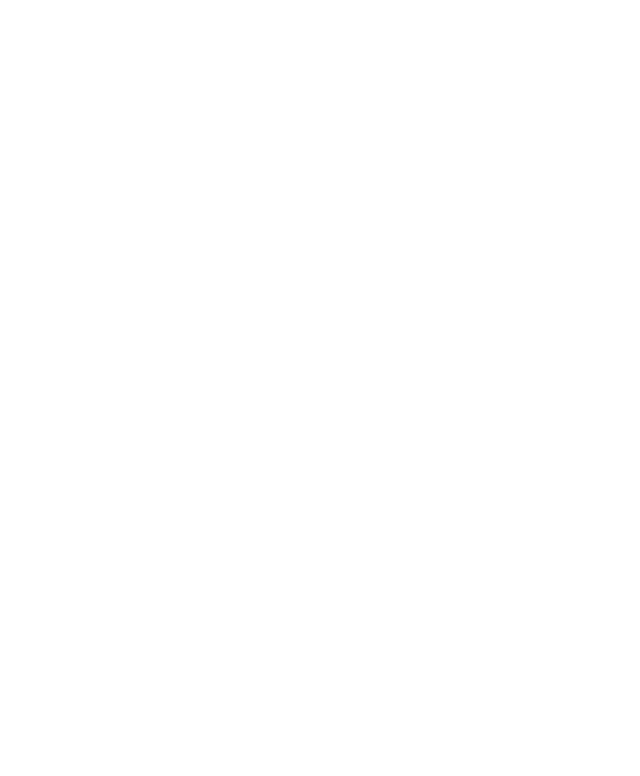
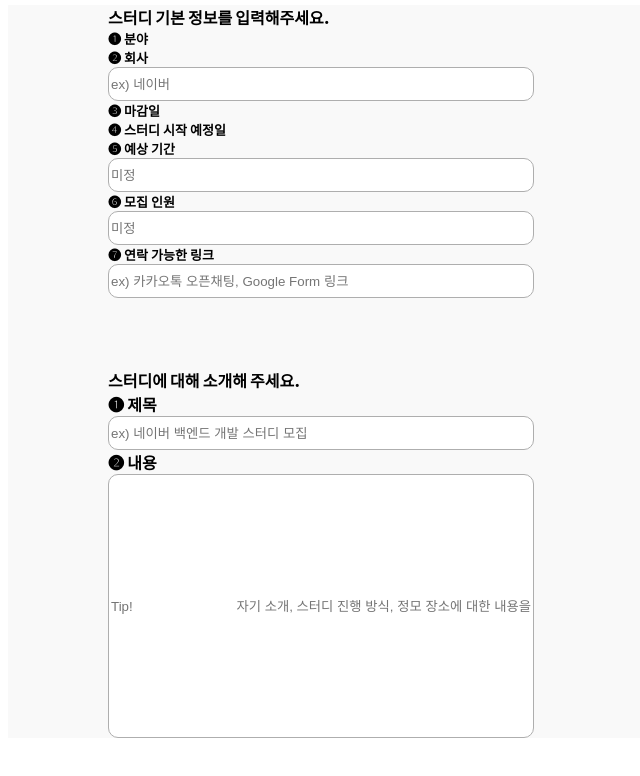
Before and after one commit to SinchonTeam1/Front, a React (Create React App) app in the folder web-client/: page /createstudy in a window 1280 px wide. Before the commit this address had no page. Shown: the top 776 px of the page, without its empty margins (312-952 px from the left). Built offline with nearby package versions, Linux system fonts and the light colour scheme.

Commit message:
[feat] CreateStudy 페이지 추가

```diff
--- a/web-client/src/App.js
+++ b/web-client/src/App.js
@@ -2,6 +2,7 @@
 import { BrowserRouter as Router, Route, Routes } from "react-router-dom";
 
 import Mypage from './pages/Mypage';
+import CreateStudy from './pages/CreateStudy';
 
 
 
@@ -12,6 +13,7 @@
     <Router>
       <Routes>
         <Route path="/mypage" element={<Mypage/>}/>
+        <Route path='/createstudy' element={<CreateStudy/>}/>
       </Routes>
       </Router>
       </>
--- /dev/null
+++ b/web-client/src/pages/CreateStudy.js
@@ -0,0 +1,141 @@
+import React, { useState } from "react";
+import Study from '../components/Study';
+import { styled } from 'styled-components';
+
+const CreateStudy=()=>{
+    const [company, setCompany] = useState("");
+    const [term,setTerm]=useState("");
+    const [people, setPeople]=useState("");
+    const [link, setLink]=useState("");
+    const [title,setTitle]=useState("");
+    const [contents,setContents]=useState("");
+
+    const handleChange = (e) => {
+        setCompany(e.target.value);
+    };
+    const handleChange2 = (e) => {
+        setTerm(e.target.value);
+    };
+    const handleChange3 = (e) => {
+        setPeople(e.target.value);
+    };
+
+
+    return(
+        <>
+        <Wrapper>
+            <ContentWrapper>
+            <Title>스터디 기본 정보를 입력해주세요.</Title>
+            <Content>
+            ❶ 분야
+            <div>❷ 회사</div>
+            <input
+                            type="text"
+                            placeholder="ex) 네이버"
+                            value={company}
+                            onChange={handleChange}
+                        ></input>
+            <div>❸ 마감일</div>
+            <div>❹ 스터디 시작 예정일</div>
+            <div>❺ 예상 기간</div>
+            <input
+                            type="text"
+                            placeholder="미정"
+                            value={term}
+                            onChange={handleChange2}
+                        ></input>
+            <div>❻ 모집 인원</div>
+            <input
+                            type="text"
+                            placeholder="미정"
+                            value={people}
+                            onChange={handleChange3}
+                        ></input>
+            <div>❼ 연락 가능한 링크</div>
+            <input
+                            type="text"
+                            placeholder="ex) 카카오톡 오픈채팅, Google Form 링크"
+                            value={link}
+                            onChange={handleChange3}
+                        ></input>
+            </Content>
+            <IntroWrapper>
+                <div className='title'> 스터디에 대해 소개해 주세요.</div>
+                <div>❶ 제목</div>
+                <input     className='inputitle'
+                            type="text"
+                            placeholder="ex) 네이버 백엔드 개발 스터디 모집"
+                            value={title}
+                            onChange={handleChange3}
+                        ></input>
+                <div>❷ 내용</div>
+                <input className='inputcontent'
+                            type="text"
+                            placeholder="Tip!
+                            자기 소개, 스터디 진행 방식, 정모 장소에 대한 내용을 포함하면 좋아요. "
+                            value={contents}
+                            onChange={handleChange3}
+                        ></input>
+
+            </IntroWrapper>
+
+            </ContentWrapper>
+
+        </Wrapper>
+        </>
+
+    );
+
+};
+export default CreateStudy;
+const Wrapper=styled.div`
+background: #F9F9F9;
+width:640px;
+margin: 0 auto;
+`;
+const ContentWrapper=styled.div`
+margin-left:100px;
+margin-top:5px;
+`;
+const Title=styled.div`
+font-size: 16px;
+font-style: normal;
+font-weight: 900;
+line-height: normal;
+`;
+const Content=styled.div`
+input{
+    width: 420px;
+    height: 30px;
+    border-radius: 10px;
+    border: 1px solid #AEAEAE;
+background: #FFF;
+
+
+}
+font-size: 13px;
+font-style: normal;
+font-weight: 700;
+line-height: normal;
+`;
+const IntroWrapper=styled.div`
+margin-top:70px;
+font-size: 16px;
+font-style: normal;
+font-weight: 900;
+line-height: normal;
+.inputcontent{
+    width: 420px;
+height: 260px;
+border-radius: 10px;
+border: 1px solid #AEAEAE;
+background: #FFF;
+}
+.inputitle{
+    width: 420px;
+height: 30px;
+border-radius: 10px;
+border: 1px solid #AEAEAE;
+background: #FFF;
+}
+`;
```
